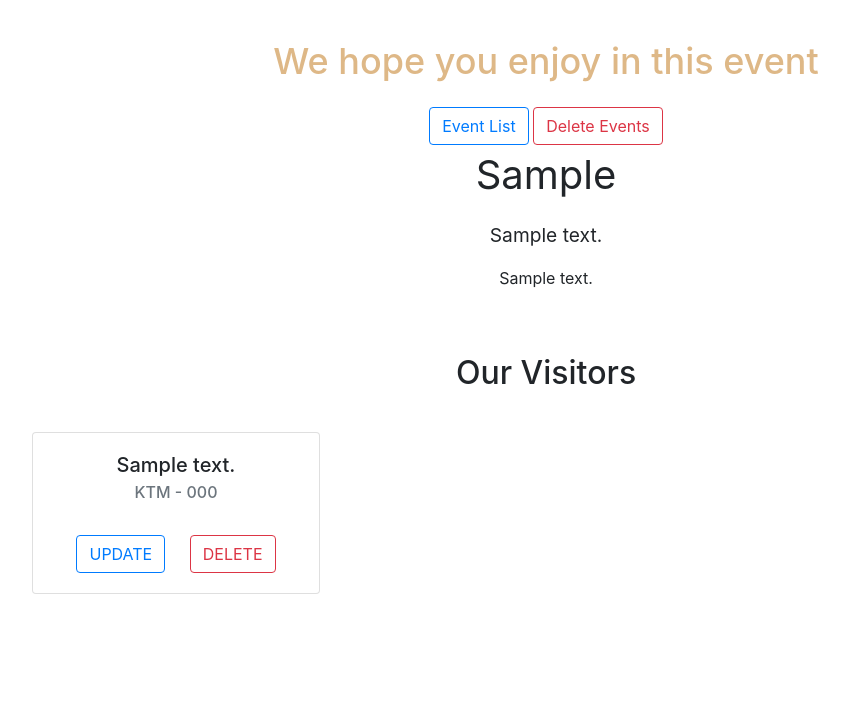
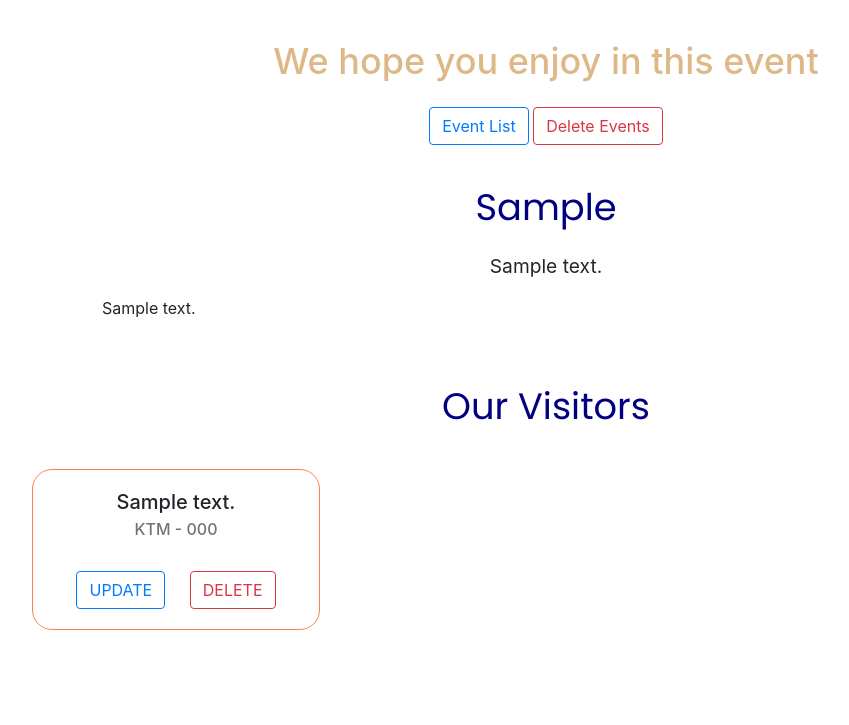
Before and after one commit to faisaladisoe/story-ppw, a Django app: a page that uses story6/templates/story6/eventDetails.html in a window 1280 px wide. Shown: the top 725 px of the page, without its empty margins (94-943 px from the left). Run offline with Django 3.2, Linux system fonts and the light colour scheme; tables that the repository leaves empty hold one stand-in row (values such as "Sample post"); some libraries are stand-ins or nearby versions.

Commit message:
add little touch up

```diff
--- a/story6/static/story6/css/dummy.css
+++ b/story6/static/story6/css/dummy.css
@@ -14,10 +14,6 @@
     font-size: 2.25rem;
     margin-bottom: 1.5rem;
     color: burlywood;
-}
-
-.card {
-    margin: auto;
 }
 
 .st {
@@ -48,19 +44,33 @@
 }
 
 #event-title {
-    font-size: 2.5rem;
+    font-size: 2.3rem;
+    color: navy;
+    font-family: 'Poppins', sans-serif;
 }
 
 #event-bDescription {
     font-size: 1.2rem;
 }
 
+#event-cDescription {
+    text-align: justify;
+}
+
 .visitor-container {
     padding-top: 3rem;
 }
 
-.card-visitor {
-    padding-top: 2rem;
+#visitor-tagline {
+    font-size: 2.3rem;
+    color: navy;
+    font-family: 'Poppins', sans-serif;
+}
+
+.card {
+    margin: 2rem auto;
+    border-radius: 1.25rem;
+    border-color: coral;
 }
 
 .mod {
--- a/story6/templates/story6/eventDetails.html
+++ b/story6/templates/story6/eventDetails.html
@@ -21,7 +21,7 @@
         <a href="{% url 'events' %}" class="btn btn-outline-primary">Event List</a>
         {% for item in data %}
         <a href="{% url 'deleteEvents' item.id %}" class="btn btn-outline-danger">Delete Events</a>
-        <div class="card-regis">
+        <div class="registration-form">
             <div class="container">
                 <div class="event-container">
                     <p id="event-title">{{ item.event }}</p>
@@ -31,7 +31,7 @@
             </div>
             {% endfor %}
             <div class="container visitor-container">
-                <h2>Our Visitors</h2>
+                <h2 id="visitor-tagline">Our Visitors</h2>
                 <div class="container card-visitor">
                     <div class="row">
                         {% for item in visitor %}
--- a/story6/templates/story6/events.html
+++ b/story6/templates/story6/events.html
@@ -20,7 +20,7 @@
         <h1 id="heading-text">Let's join with us in these events</h1>
         <a href="{% url 'index' %}" class="btn btn-outline-success">Home</a>
         <a href="{% url 'addEvents' %}" class="btn btn-outline-primary">Add Events</a>
-        <div class="container">
+        <div class="container" style="padding-bottom: 5rem;">
             <div class="row">
                 {% for item in data %}
                 <div class="col-sm col-md-4 st">
```
Also changed, not shown: 1 other file.
